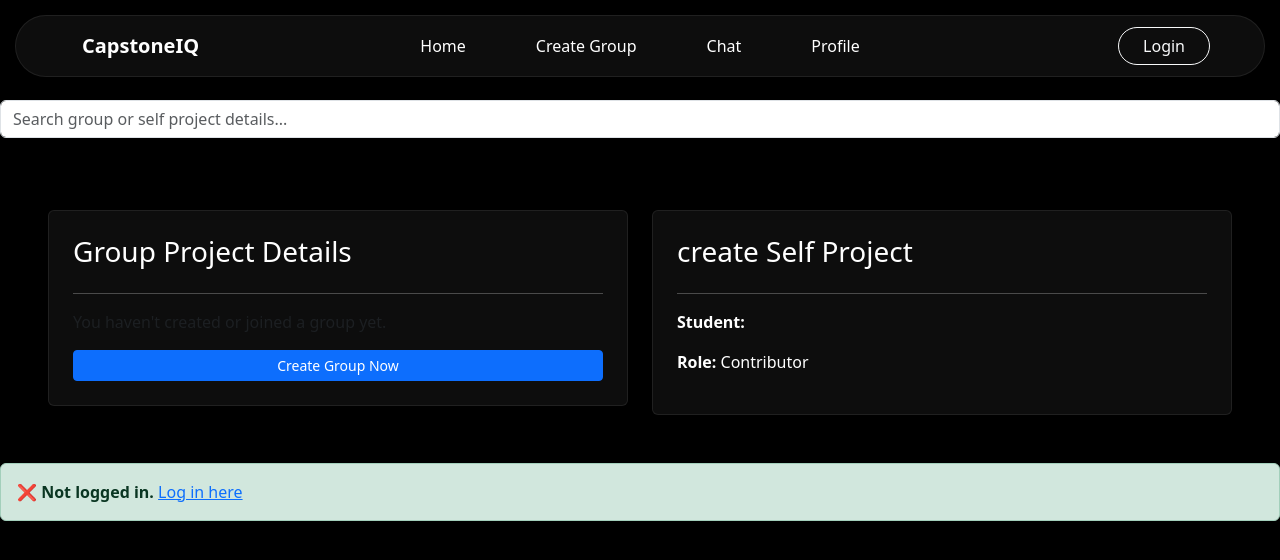
After one commit to prathmeshhalande1/CapstoneIQ, a Django app: page /accounts/ in a window 1280 px wide. The commit adds this page. Shown: the top 560 px of the page. Run offline with Django 5.2, Linux system fonts and the light colour scheme; some libraries are stand-ins or nearby versions.

Commit message:
create navegation flow add index page ui 20%

```diff
--- a/apps/accounts/urls.py
+++ b/apps/accounts/urls.py
@@ -3,5 +3,8 @@ from . import views
 urlpatterns = [
     path('signup/', views.signupView, name='signup'),
     path('login/', views.loginView, name='login'),
-    path('done/', views.doneView, name='done')
+    path('chat/', views.chatView, name='chat'),                  # Group Chat
+    path('profile/', views.profileView, name='profile'),
+    path('createGroup/', views.homeView, name='createGroup'),
+    path('',views.homeView,name='home'),
 ]
--- a/apps/accounts/views.py
+++ b/apps/accounts/views.py
@@ -47,4 +47,10 @@ def loginView(request):
 
     return render(request, 'accounts/login.html')
 def doneView(req):
-    return render('account/test.html')
+    return render(req,'accounts/test.html')
+def homeView(req):
+    return render(req,'accounts/index.html')
+def chatView(req):
+    return render(req,'accounts/index.html')
+def profileView(req):
+    return render(req,'accounts/index.html')
--- a/config/settings.py
+++ b/config/settings.py
@@ -17,7 +17,6 @@ BASE_DIR = Path(__file__).resolve().parent.parent
 STATIC_URL = 'static/'
 
 STATICFILES_DIRS = [BASE_DIR / 'static']
-
 # Quick-start development settings - unsuitable for production
 # See https://docs.djangoproject.com/en/6.1/howto/deployment/checklist/
 
--- a/config/urls.py
+++ b/config/urls.py
@@ -16,7 +16,7 @@ Including another URLconf
 """
 from django.contrib import admin
 from django.urls import path,include
-
+from apps.accounts.views import homeView
 urlpatterns = [
     path('admin/', admin.site.urls),
     path('accounts/',include('apps.accounts.urls'))
--- /dev/null
+++ b/static/css/nav.css
@@ -0,0 +1,138 @@
+    .glassnav {
+        background: rgba(255, 255, 255, 0.05) !important;
+        backdrop-filter: blur(12px);
+        -webkit-backdrop-filter: blur(12px);
+        border: 1px solid rgba(255, 255, 255, 0.08);
+        box-shadow: 0 4px 15px rgba(0, 0, 0, 0.35);
+        border-radius: 50px;
+        margin: 15px;
+        padding: 10px 25px;
+    }
+
+    .login-right {
+        position: absolute;
+        right: 0;
+    }
+
+    .navbar-collapse {
+        background: transparent !important;
+    }
+
+    .navbar-nav .nav-link {
+        transition: 0.3s;
+    }
+
+
+    /* Glass Navbar */
+    .glass {
+        background: rgba(255, 255, 255, 0.05);
+        backdrop-filter: blur(12px);
+        -webkit-backdrop-filter: blur(12px);
+        border: 1px solid rgba(255, 255, 255, 0.08);
+        box-shadow: 0 4px 15px rgba(0, 0, 0, 0.35);
+        color: #fff;
+    }
+
+    .navbar-nav .nav-link:hover {
+        background: rgba(255, 255, 255, 0.05);
+        backdrop-filter: blur(12px);
+        -webkit-backdrop-filter: blur(12px);
+        border: 1px solid rgba(255, 255, 255, 0.08);
+        box-shadow: 0 4px 15px rgba(0, 0, 0, 0.35);
+        border-radius: 50px;
+        margin: 0px, 15px;
+        padding: 10px 25px;
+    }
+
+    @media (min-width: 992px) {
+        .center-menu {
+            position: absolute;
+            left: 50%;
+            transform: translateX(-50%);
+        }
+
+        .navrbar {
+            gap: 1.5rem;
+        }
+    }
+
+    @media (max-width: 991px) {
+        .navbar-collapse {
+            margin-top: 15px;
+            padding: 20px;
+            border-radius: 20px;
+
+            background: rgba(0, 0, 0, 0.6);
+            backdrop-filter: blur(15px);
+        }
+
+        .navbar-nav {
+            text-align: center;
+        }
+    }
+
+    .nav-link {
+        color: white !important;
+        margin: 0 15px;
+        transition: 0.3s;
+    }
+
+    .nav-link:hover {
+        color: #7c5cff !important;
+    }
+
+    .navbar-toggler {
+        filter: invert(1);
+    }
+
+    .afterNavPadding {
+        padding-top: 100px;
+    }
+
+    .navbar-nav .nav-link:focus {
+        background: transparent !important;
+        color: #7c5cff !important;
+        background: rgba(255, 255, 255, 0.05);
+        backdrop-filter: blur(12px);
+        -webkit-backdrop-filter: blur(12px);
+        border: 1px solid rgba(255, 255, 255, 0.08);
+        box-shadow: 0 4px 15px rgba(0, 0, 0, 0.35);
+        border-radius: 50px;
+        margin: 0px, 15px;
+        padding: 10px 25px;
+    }
+
+    .navbar-toggler {
+        filter: invert(1);
+    }
+
+    @media (max-width: 991px) {
+
+        .navbar-collapse {
+            position: absolute;
+            top: 70px;
+            left: 15px;
+            right: 15px;
+            padding: 20px;
+            border-radius: 20px;
+            background: rgba(0, 0, 0, 0.791) !important;
+            backdrop-filter: blur(12px);
+            -webkit-backdrop-filter: blur(12px);
+            border: 1px solid rgba(255, 255, 255, 0.08);
+            box-shadow: 0 4px 15px rgba(0, 0, 0, 0.35);
+            z-index: 999;
+        }
+
+        .navbar-nav {
+            text-align: center;
+        }
+
+        .nav-link {
+            padding: 12px 0;
+            font-size: 18px;
+        }
+
+        .navi {
+            border-bottom: #fff 1px solid;
+        }
+    }
--- /dev/null
+++ b/templates/accounts/index.html
@@ -0,0 +1,62 @@
+{%load static%}
+<!DOCTYPE html>
+<html lang="en">
+
+<head>
+    <meta charset="UTF-8">
+    <meta name="viewport" content="width=device-width, initial-scale=1.0">
+    <link rel="stylesheet" href="{% static 'css/bootstrap.min.css'%}">
+    <link rel="stylesheet" href="{% static 'css/nav.css'%}">
+    <title>index page</title>
+</head>
+
+<body style="background-color: black;">
+    {% include 'components/navbar.html' %}
+    <main class="afterNavPadding">
+
+        <div class="findBar mb-4">
+            <input type="text" class="form-control" placeholder="Search group or self project details...">
+        </div>
+
+        <div class="row g-4 p-5">
+            <div class="col-md-6">
+                <div class="card glass p-4">
+                    <h3>Group Project Details</h3>
+                    <hr>
+                    {% if user_group %}
+                    <p><strong>Group Name:</strong> {{ user_group.name }}</p>
+                    <p><strong>Project Title:</strong> {{ user_group.project_title }}</p>
+                    {% else %}
+                    <p class="text-muted">You haven't created or joined a group yet.</p>
+                    <a href="{% url 'createGroup' %}" class="btn btn-primary btn-sm">Create Group Now</a>
+                    {% endif %}
+                </div>
+            </div>
+            <div class="col-md-6">
+                <div class="card glass p-4 ">
+                    <h3>create Self Project</h3>
+                    <hr>
+                    <p><strong>Student:</strong> {{ request.user.username }}</p>
+                    <p><strong>Role:</strong> Contributor</p>
+                </div>
+            </div>
+
+        </div>
+        <div class="group">
+
+        </div>
+        <div class="personal">
+            <div class="alert alert-success">
+                {% if request.user.is_authenticated %}
+                ✅ <strong>Logged in as:</strong> {{ request.user.username }} (Session is working!)
+                {% else %}
+                ❌ <strong>Not logged in.</strong> <a href="{% url 'login' %}">Log in here</a>
+                {% endif %}
+            </div>
+
+        </div>
+    </main>
+    <script src="{% static 'js/bootstrap.bundle.min.js' %}"></script>
+</body>
+
+</html>
--- a/templates/accounts/signup.html
+++ b/templates/accounts/signup.html
@@ -30,7 +30,7 @@
             </div>
             <div class="">
                 <label>Password</label>
-                <input type="password" name="password" required>
+                <input type="   " name="password" required>
             </div>
             <div class="">
                 <label>Confirm Password</label>
--- /dev/null
+++ b/templates/components/navbar.html
@@ -0,0 +1,27 @@
+<nav class="navbar navbar-expand-lg fixed-top glassnav custom-navbar">
+  <div class="container position-relative">
+
+    <a class="navbar-brand text-white fw-bold" href="{% url 'home' %}">
+      CapstoneIQ
+    </a>
+
+    <button class="navbar-toggler border-0" type="button" data-bs-toggle="collapse" data-bs-target="#navbarNav">
+      <span class="navbar-toggler-icon"></span>
+    </button>
+
+    <div class="collapse navbar-collapse center-menu" id="navbarNav">
+      <ul class="navbar-nav navrbar">
+    <li class="nav-item"><a class="nav-link" href="{% url 'home' %}">Home</a></li>
+    <li class="nav-item"><a class="nav-link" href="{% url 'createGroup' %}">Create Group</a></li>
+    <li class="nav-item"><a class="nav-link" href="{% url 'chat' %}">Chat</a></li>
+    <li class="nav-item"><a class="nav-link" href="{% url 'profile' %}">Profile</a></li>
+</ul>
+    </div>
+
+    <div class="d-none d-lg-block login-right">
+      <a href="{% url 'login' %}" class="btn btn-outline-light rounded-pill px-4">
+        Login
+      </a>
+    </div>
+  </div>
+</nav>
```
Also changed, not shown: apps/accounts/models.py (+12 -0 lines), apps/accounts/migrations/0002_project.py (added), 1 other file.
